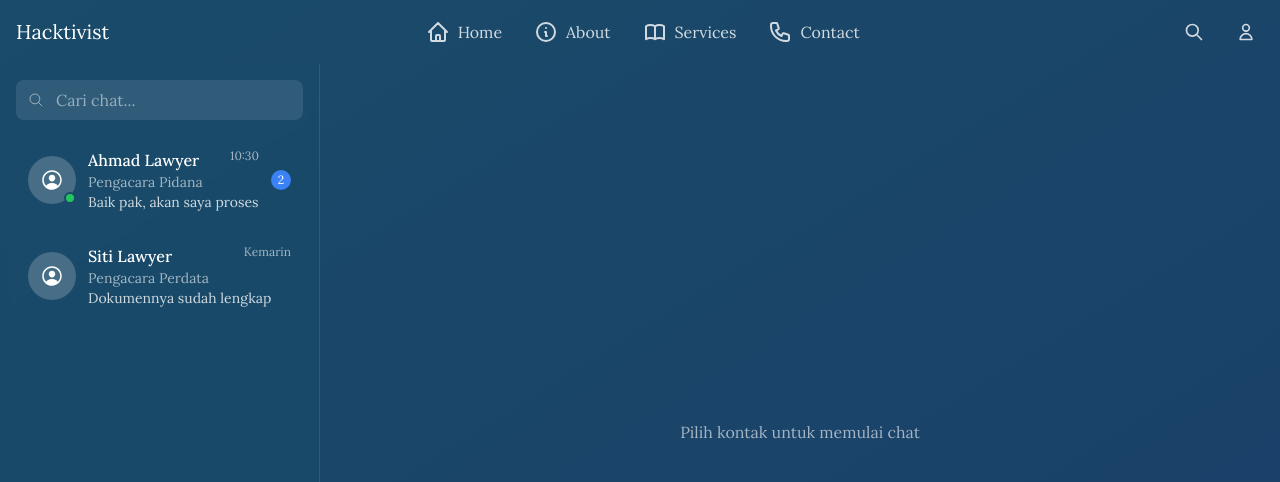
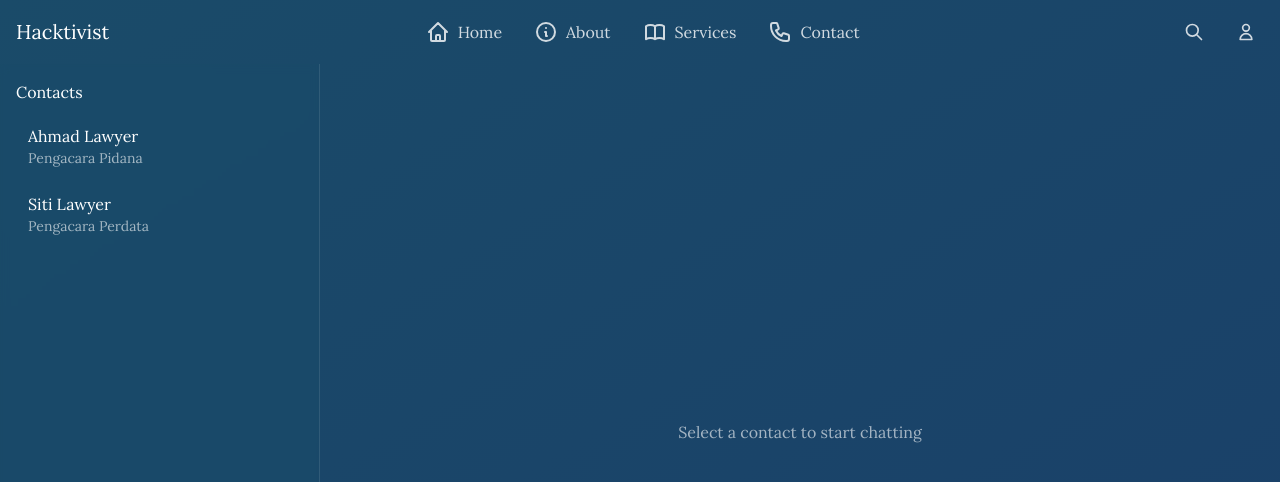
Before and after one commit to Hukum-Hacktiv8/hukum, a Next.js app: page /chats in a window 1280 px wide. Shown: the top 482 px of the page. Built offline with nearby package versions, Linux system fonts and the light colour scheme.

Commit message:
WIP: Implementasi Logic Chat

```diff
--- a/src/components/chat/layout.tsx
+++ b/src/components/chat/layout.tsx
@@ -1,374 +1,231 @@
-"use client"
+"use client";
 
-import { useState, useRef, useEffect } from "react"
-import { IonIcon } from '@ionic/react'
-import Image from "next/image"
-import {
-    sendOutline,
-    attachOutline,
-    ellipsisVerticalOutline,
-    searchOutline,
-    personCircleOutline,
-    videocamOutline,
-    micOutline,
-    micOffOutline,
-    videocamOffOutline,
-    callOutline,
-    closeCircleOutline
-} from 'ionicons/icons'
+import { useState, useRef, useEffect } from "react";
+import { collection, addDoc, query, onSnapshot, orderBy } from "firebase/firestore";
+import { IonIcon } from "@ionic/react";
+import { sendOutline, videocamOutline, callOutline, micOutline, micOffOutline, videocamOffOutline, closeCircleOutline } from "ionicons/icons";
+import { db } from "@/lib/firebase";
+import { createPeerConnection, createRoom, joinRoom } from "@/lib/webrtc";
 
 interface Message {
-    id: number
-    text: string
-    sender: 'user' | 'lawyer'
-    timestamp: Date
+  id: string;
+  text: string;
+  sender: "user" | "lawyer";
+  timestamp: Date | { seconds: number; nanoseconds: number };
 }
 
 interface Contact {
-    id: number
-    name: string
-    role: string
-    lastMessage: string
-    lastMessageTime: string
-    unread: number
-    isOnline: boolean
-    avatar?: string
+  id: string;
+  name: string;
+  role: string;
+  isOnline: boolean;
 }
 
 interface VideoCallState {
-    isActive: boolean
-    isMuted: boolean
-    isVideoOn: boolean
+  isActive: boolean;
+  isMuted: boolean;
+  isVideoOn: boolean;
 }
 
 export default function Chat() {
-    const [messages, setMessages] = useState<Message[]>([])
-    const [newMessage, setNewMessage] = useState("")
-    const [selectedContact, setSelectedContact] = useState<Contact | null>(null)
+  const [messages, setMessages] = useState<Message[]>([]);
+  const [newMessage, setNewMessage] = useState("");
+  const [selectedContact, setSelectedContact] = useState<Contact | null>(null);
+  const [roomId, setRoomId] = useState<string | null>(null);
   const [videoCall, setVideoCall] = useState<VideoCallState>({
     isActive: false,
     isMuted: false,
-        isVideoOn: true
-    })
-    const messagesEndRef = useRef<HTMLDivElement>(null)
+    isVideoOn: true,
+  });
+  const messagesEndRef = useRef<HTMLDivElement>(null);
+
+  const localVideoRef = useRef<HTMLVideoElement>(null);
+  const remoteVideoRef = useRef<HTMLVideoElement>(null);
+  const [peerConnection, setPeerConnection] = useState<RTCPeerConnection | null>(null);
 
   const contacts: Contact[] = [
-        {
-            id: 1,
-            name: "Ahmad Lawyer",
-            role: "Pengacara Pidana",
-            lastMessage: "Baik pak, akan saya proses",
-            lastMessageTime: "10:30",
-            unread: 2,
-            isOnline: true
-        },
-        {
-            id: 2,
-            name: "Siti Lawyer",
-            role: "Pengacara Perdata",
-            lastMessage: "Dokumennya sudah lengkap",
-            lastMessageTime: "Kemarin",
-            unread: 0,
-            isOnline: false
-        },
-        // ... more contacts
-    ]
+    { id: "1", name: "Ahmad Lawyer", role: "Pengacara Pidana", isOnline: true },
+    { id: "2", name: "Siti Lawyer", role: "Pengacara Perdata", isOnline: false },
+  ];
 
   const scrollToBottom = () => {
-        messagesEndRef.current?.scrollIntoView({ behavior: "smooth" })
-    }
+    messagesEndRef.current?.scrollIntoView({ behavior: "smooth" });
+  };
 
   useEffect(() => {
-        scrollToBottom()
-    }, [messages])
+    scrollToBottom();
+  }, [messages]);
 
-    const handleSend = (e: React.FormEvent) => {
-        e.preventDefault()
-        if (newMessage.trim()) {
-            setMessages([
-                ...messages,
-                {
-                    id: Date.now(),
+  const joinChatRoom = (roomId: string) => {
+    const q = query(collection(db, "chat-rooms", roomId, "messages"), orderBy("timestamp", "asc"));
+    const unsubscribe = onSnapshot(q, (snapshot) => {
+      const msgs = snapshot.docs.map((doc) => ({
+        id: doc.id,
+        ...doc.data(),
+      })) as Message[];
+      setMessages(msgs);
+    });
+    return unsubscribe;
+  };
+
+  const handleContactSelection = (contact: Contact) => {
+    setSelectedContact(contact);
+
+    if (contact.id) {
+      joinChatRoom(contact.id);
+      setRoomId(contact.id);
+    }
+  };
+
+  const sendMessage = async () => {
+    if (!roomId || !newMessage.trim()) return;
+
+    await addDoc(collection(db, "chat-rooms", roomId, "messages"), {
       text: newMessage,
-                    sender: 'user',
-                    timestamp: new Date()
-                }
-            ])
-            setNewMessage("")
-        }
-    }
+      sender: "user",
+      timestamp: new Date(),
+    });
+    setNewMessage("");
+  };
+
+  const startCall = async () => {
+    const pc = createPeerConnection();
+    const id = await createRoom(pc);
+    setPeerConnection(pc);
+    setRoomId(id);
+
+    alert(`Room ID: ${id}`);
+    setVideoCall({ ...videoCall, isActive: true });
+
+    await startMedia(pc);
+  };
+
+  const joinCall = async () => {
+    const id = prompt("Enter Room ID");
+    if (!id) return;
+
+    const pc = createPeerConnection();
+    await joinRoom(pc, id.trim());
+    setPeerConnection(pc);
+    setRoomId(id);
+
+    setVideoCall({ ...videoCall, isActive: true });
+    await startMedia(pc);
+  };
+
+  const startMedia = async (pc: RTCPeerConnection) => {
+    const localStream = await navigator.mediaDevices.getUserMedia({ video: true, audio: true });
+
+    if (localVideoRef.current) localVideoRef.current.srcObject = localStream;
+
+    localStream.getTracks().forEach((track) => pc.addTrack(track, localStream));
+
+    pc.ontrack = (event) => {
+      if (remoteVideoRef.current) remoteVideoRef.current.srcObject = event.streams[0];
+    };
+  };
+
+  const endCall = () => {
+    peerConnection?.close();
+    setPeerConnection(null);
+    setVideoCall({ isActive: false, isMuted: false, isVideoOn: true });
+  };
 
   const renderVideoCall = () => {
-        if (!selectedContact) return null
+    if (!videoCall.isActive) return null;
 
     return (
       <div className="fixed inset-0 bg-black/90 z-50 flex items-center justify-center">
         <div className="relative w-full max-w-6xl aspect-video grid grid-cols-2 gap-4 p-4">
           <div className="relative bg-[#1a4b69] rounded-xl overflow-hidden">
-                        <video
-                            className="w-full h-full object-cover"
-                        />
-                        <div className="absolute bottom-4 left-4 text-white">
-                            <h3 className="text-lg font-medium">{selectedContact.name}</h3>
-                            <p className="text-sm opacity-80">{selectedContact.role}</p>
-                        </div>
-                    </div>
-
-                    <div className="relative bg-[#1a4b69] rounded-xl overflow-hidden">
-                        <video
-                            className="w-full h-full object-cover mirror"
-                        />
+            <video ref={localVideoRef} autoPlay muted className="w-full h-full object-cover" />
             <div className="absolute bottom-4 left-4 text-white">
               <h3 className="text-lg font-medium">You</h3>
             </div>
           </div>
-
+          <div className="relative bg-[#1a4b69] rounded-xl overflow-hidden">
+            <video ref={remoteVideoRef} autoPlay className="w-full h-full object-cover" />
+            <div className="absolute bottom-4 left-4 text-white">
+              <h3 className="text-lg font-medium">{selectedContact?.name}</h3>
+            </div>
+          </div>
           <div className="absolute bottom-8 left-1/2 -translate-x-1/2 flex items-center gap-4 bg-[#1a4b69]/60 backdrop-blur-sm p-4 rounded-full">
-                        <button
-                            onClick={() => setVideoCall(prev => ({ ...prev, isMuted: !prev.isMuted }))}
-                            className={`p-4 rounded-full transition-colors ${
-                                videoCall.isMuted ? 'bg-red-500' : 'bg-white/10 hover:bg-white/20'
-                            }`}
-                        >
-                            <IonIcon
-                                icon={videoCall.isMuted ? micOffOutline : micOutline}
-                                className="text-white text-xl"
-                            />
+            <button onClick={() => setVideoCall((prev) => ({ ...prev, isMuted: !prev.isMuted }))} className={`p-4 rounded-full transition-colors ${videoCall.isMuted ? "bg-red-500" : "bg-white/10 hover:bg-white/20"}`}>
+              <IonIcon icon={videoCall.isMuted ? micOffOutline : micOutline} className="text-white text-xl" />
             </button>
-
-                        <button
-                            onClick={() => setVideoCall(prev => ({ ...prev, isVideoOn: !prev.isVideoOn }))}
-                            className={`p-4 rounded-full transition-colors ${
-                                !videoCall.isVideoOn ? 'bg-red-500' : 'bg-white/10 hover:bg-white/20'
-                            }`}
-                        >
-                            <IonIcon
-                                icon={videoCall.isVideoOn ? videocamOutline : videocamOffOutline}
-                                className="text-white text-xl"
-                            />
+            <button onClick={() => setVideoCall((prev) => ({ ...prev, isVideoOn: !prev.isVideoOn }))} className={`p-4 rounded-full transition-colors ${!videoCall.isVideoOn ? "bg-red-500" : "bg-white/10 hover:bg-white/20"}`}>
+              <IonIcon icon={videoCall.isVideoOn ? videocamOutline : videocamOffOutline} className="text-white text-xl" />
             </button>
-
-                        <button
-                            onClick={() => setVideoCall(prev => ({ ...prev, isActive: false }))}
-                            className="p-4 bg-red-500 rounded-full hover:bg-red-600 transition-colors"
-                        >
-                            <IonIcon
-                                icon={closeCircleOutline}
-                                className="text-white text-xl"
-                            />
+            <button onClick={endCall} className="p-4 bg-red-500 rounded-full hover:bg-red-600 transition-colors">
+              <IonIcon icon={closeCircleOutline} className="text-white text-xl" />
             </button>
           </div>
         </div>
       </div>
-        )
-    }
-
-    const renderChatHeader = () => {
-        if (!selectedContact) return null
-
-        return (
-            <div className="p-4 bg-[#1a4b69]/80 backdrop-blur-sm border-b border-white/10 flex items-center justify-between">
-                <div className="flex items-center gap-3">
-                    {selectedContact.avatar ? (
-                        <Image
-                            src={selectedContact.avatar}
-                            alt={selectedContact.name}
-                            className="w-10 h-10 rounded-full"
-                        />
-                    ) : (
-                        <div className="w-10 h-10 rounded-full bg-white/20 flex items-center justify-center">
-                            <IonIcon
-                                icon={personCircleOutline}
-                                className="text-xl text-white"
-                            />
-                        </div>
-                    )}
-                    <div>
-                        <h2 className="font-medium text-white">
-                            {selectedContact.name}
-                        </h2>
-                        <p className="text-sm text-white/60">
-                            {selectedContact.isOnline ? 'Online' : 'Offline'}
-                        </p>
-                    </div>
-                </div>
-                <div className="flex items-center gap-2">
-                    <button
-                        onClick={() => setVideoCall(prev => ({ ...prev, isActive: true }))}
-                        className="p-2 hover:bg-white/10 rounded-full transition-colors"
-                    >
-                        <IonIcon
-                            icon={videocamOutline}
-                            className="text-white text-xl"
-                        />
-                    </button>
-                    <button
-                        onClick={() => setVideoCall(prev => ({ ...prev, isActive: true }))}
-                        className="p-2 hover:bg-white/10 rounded-full transition-colors"
-                    >
-                        <IonIcon
-                            icon={callOutline}
-                            className="text-white text-xl"
-                        />
-                    </button>
-                    <button className="p-2 hover:bg-white/10 rounded-full transition-colors">
-                        <IonIcon
-                            icon={ellipsisVerticalOutline}
-                            className="text-white text-xl"
-                        />
-                    </button>
-                </div>
-            </div>
-        )
-    }
+    );
+  };
 
   return (
     <div className="flex h-screen pt-16 bg-gradient-to-br from-[#1a4b69] to-[#1a3f69]">
-            {/* Contacts Sidebar */}
       <div className="w-80 bg-[#1a4b69]/60 backdrop-blur-sm border-r border-white/10">
         <div className="p-4">
-                    <div className="relative mb-4">
-                        <input
-                            type="text"
-                            placeholder="Cari chat..."
-                            className="w-full bg-white/10 rounded-lg pl-10 pr-4 py-2 text-white placeholder-white/50 focus:outline-none focus:ring-2 focus:ring-blue-500"
-                        />
-                        <IonIcon
-                            icon={searchOutline}
-                            className="absolute left-3 top-1/2 -translate-y-1/2 text-white/50"
-                        />
-                    </div>
-
-                    <div className="space-y-2">
-                        {contacts.map(contact => (
-                            <div
-                                key={contact.id}
-                                onClick={() => setSelectedContact(contact)}
-                                className={`p-3 rounded-lg cursor-pointer transition-colors ${
-                                    selectedContact?.id === contact.id
-                                        ? 'bg-white/20'
-                                        : 'hover:bg-white/10'
-                                }`}
-                            >
-                                <div className="flex items-center gap-3">
-                                    <div className="relative">
-                                        {contact.avatar ? (
-                                            <Image
-                                                src={contact.avatar}
-                                                alt={contact.name}
-                                                className="w-12 h-12 rounded-full"
-                                            />
-                                        ) : (
-                                            <div className="w-12 h-12 rounded-full bg-white/20 flex items-center justify-center">
-                                                <IonIcon
-                                                    icon={personCircleOutline}
-                                                    className="text-2xl text-white"
-                                                />
-                                            </div>
-                                        )}
-                                        {contact.isOnline && (
-                                            <div className="absolute bottom-0 right-0 w-3 h-3 bg-green-500 rounded-full border-2 border-[#1a4b69]" />
-                                        )}
-                                    </div>
-                                    <div className="flex-1">
-                                        <div className="flex justify-between items-start">
-                                            <h3 className="font-medium text-white">
-                                                {contact.name}
-                                            </h3>
-                                            <span className="text-xs text-white/60">
-                                                {contact.lastMessageTime}
-                                            </span>
-                                        </div>
-                                        <p className="text-sm text-white/60">
-                                            {contact.role}
-                                        </p>
-                                        <p className="text-sm text-white/80 truncate">
-                                            {contact.lastMessage}
-                                        </p>
-                                    </div>
-                                    {contact.unread > 0 && (
-                                        <div className="bg-blue-500 text-white text-xs rounded-full w-5 h-5 flex items-center justify-center">
-                                            {contact.unread}
-                                        </div>
-                                    )}
-                                </div>
+          <h3 className="text-white mb-2">Contacts</h3>
+          {contacts?.map((contact) => (
+            <div key={contact.id} onClick={() => handleContactSelection(contact)} className={`p-3 rounded-lg cursor-pointer transition-colors ${selectedContact?.id === contact.id ? "bg-white/20" : "hover:bg-white/10"}`}>
+              <h3 className="text-white">{contact.name}</h3>
+              <p className="text-sm text-white/60">{contact.role}</p>
             </div>
           ))}
         </div>
       </div>
-            </div>
 
-            {/* Chat Area */}
       <div className="flex-1 flex flex-col">
         {selectedContact ? (
           <>
-                        {renderChatHeader()}
-                        {/* Messages */}
+            <div className="p-4 bg-[#1a4b69]/80 backdrop-blur-sm border-b border-white/10 flex justify-between">
+              <div>
+                <h3 className="text-white">{selectedContact.name}</h3>
+                <p className="text-sm text-white/60">{selectedContact.role}</p>
+              </div>
+              <div className="flex gap-2">
+                <button onClick={startCall} className="p-2 bg-blue-600 text-white rounded-lg">
+                  <IonIcon icon={videocamOutline} className="text-xl" /> Start Call
+                </button>
+                <button onClick={joinCall} className="p-2 bg-green-600 text-white rounded-lg">
+                  <IonIcon icon={callOutline} className="text-xl" /> Join Call
+                </button>
+              </div>
+            </div>
             <div className="flex-1 overflow-y-auto p-4 space-y-4">
-                            {messages.map(message => (
-                                <div
-                                    key={message.id}
-                                    className={`flex ${
-                                        message.sender === 'user' ? 'justify-end' : 'justify-start'
-                                    }`}
-                                >
-                                    <div
-                                        className={`max-w-[70%] rounded-lg p-3 ${
-                                            message.sender === 'user'
-                                                ? 'bg-blue-600/80 text-white'
-                                                : 'bg-white/10 text-white'
-                                        }`}
-                                    >
+              {messages.map((message) => (
+                <div key={message.id} className={`flex ${message.sender === "user" ? "justify-end" : "justify-start"}`}>
+                  <div className={`max-w-[70%] rounded-lg p-3 ${message.sender === "user" ? "bg-blue-600/80 text-white" : "bg-white/10 text-white"}`}>
                     <p>{message.text}</p>
-                                        <span className="text-xs opacity-60 mt-1 block">
-                                            {message.timestamp.toLocaleTimeString()}
-                                        </span>
                   </div>
                 </div>
               ))}
               <div ref={messagesEndRef} />
             </div>
-
-                        {/* Message Input */}
-                        <form onSubmit={handleSend} className="p-4 bg-[#1a4b69]/80 backdrop-blur-sm border-t border-white/10">
+            <form
+              onSubmit={(e) => {
+                e.preventDefault();
+                sendMessage();
+              }}
+              className="p-4 bg-[#1a4b69]/80 backdrop-blur-sm border-t border-white/10"
+            >
               <div className="flex gap-2">
-                                <button
-                                    type="button"
-                                    className="p-2 hover:bg-white/10 rounded-full transition-colors"
-                                >
-                                    <IonIcon
-                                        icon={attachOutline}
-                                        className="text-white text-xl"
-                                    />
-                                </button>
-                                <input
-                                    type="text"
-                                    value={newMessage}
-                                    onChange={(e) => setNewMessage(e.target.value)}
-                                    placeholder="Ketik pesan..."
-                                    className="flex-1 bg-white/10 rounded-lg px-4 py-2 text-white placeholder-white/50 focus:outline-none focus:ring-2 focus:ring-blue-500"
-                                />
-                                <button
-                                    type="submit"
-                                    className="p-2 bg-blue-600/80 hover:bg-blue-700/80 rounded-full transition-colors"
-                                >
-                                    <IonIcon
-                                        icon={sendOutline}
-                                        className="text-white text-xl"
-                                    />
+                <input type="text" value={newMessage} onChange={(e) => setNewMessage(e.target.value)} placeholder="Type a message..." className="flex-1 bg-white/10 rounded-lg px-4 py-2 text-white" />
+                <button type="submit" className="p-2 bg-blue-600/80 rounded-full">
+                  <IonIcon icon={sendOutline} className="text-white text-xl" />
                 </button>
               </div>
             </form>
           </>
         ) : (
-                    <div className="flex-1 flex items-center justify-center text-white/60">
-                        Pilih kontak untuk memulai chat
-                    </div>
+          <div className="flex-1 flex items-center justify-center text-white/60">Select a contact to start chatting</div>
         )}
       </div>
-
-            {/* Render video call UI when active */}
-            {videoCall.isActive && renderVideoCall()}
+      {renderVideoCall()}
     </div>
-    )
+  );
 }
```
Lines whose indentation alone changed are shown as unchanged.
